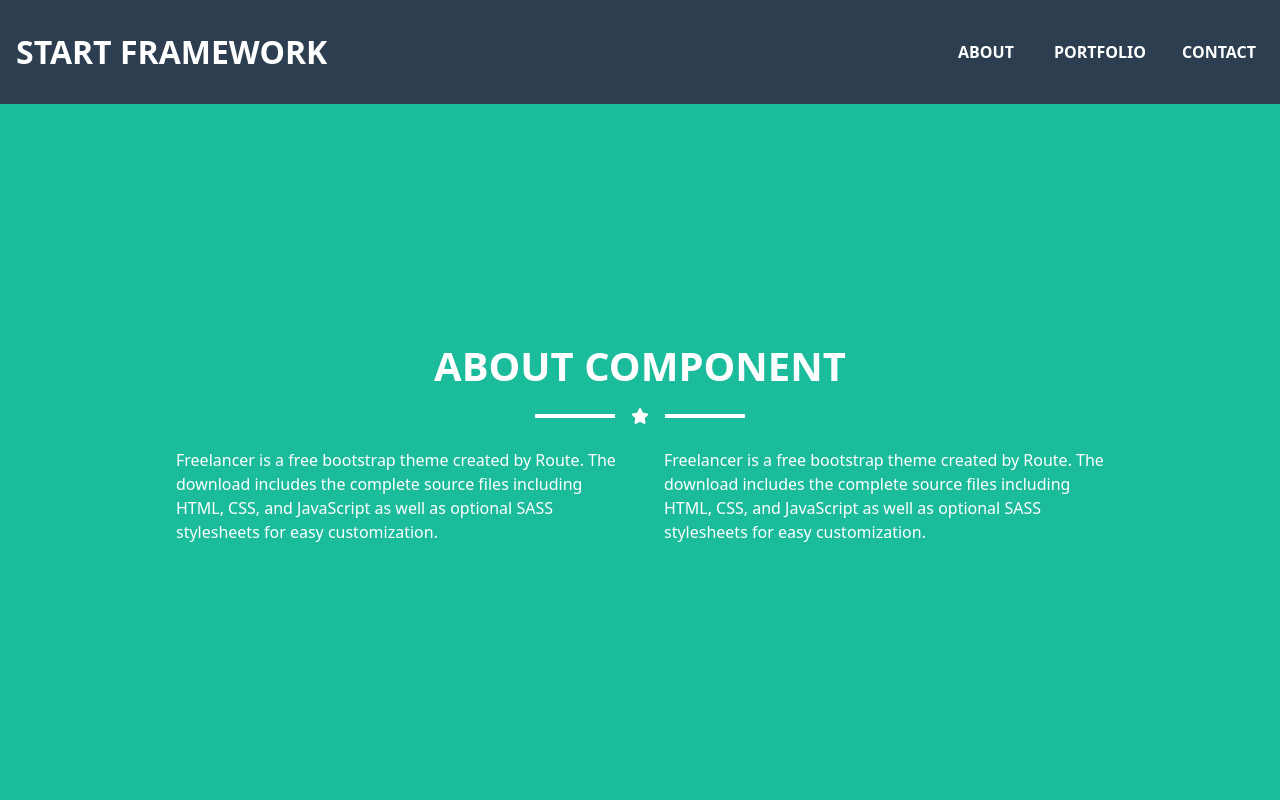
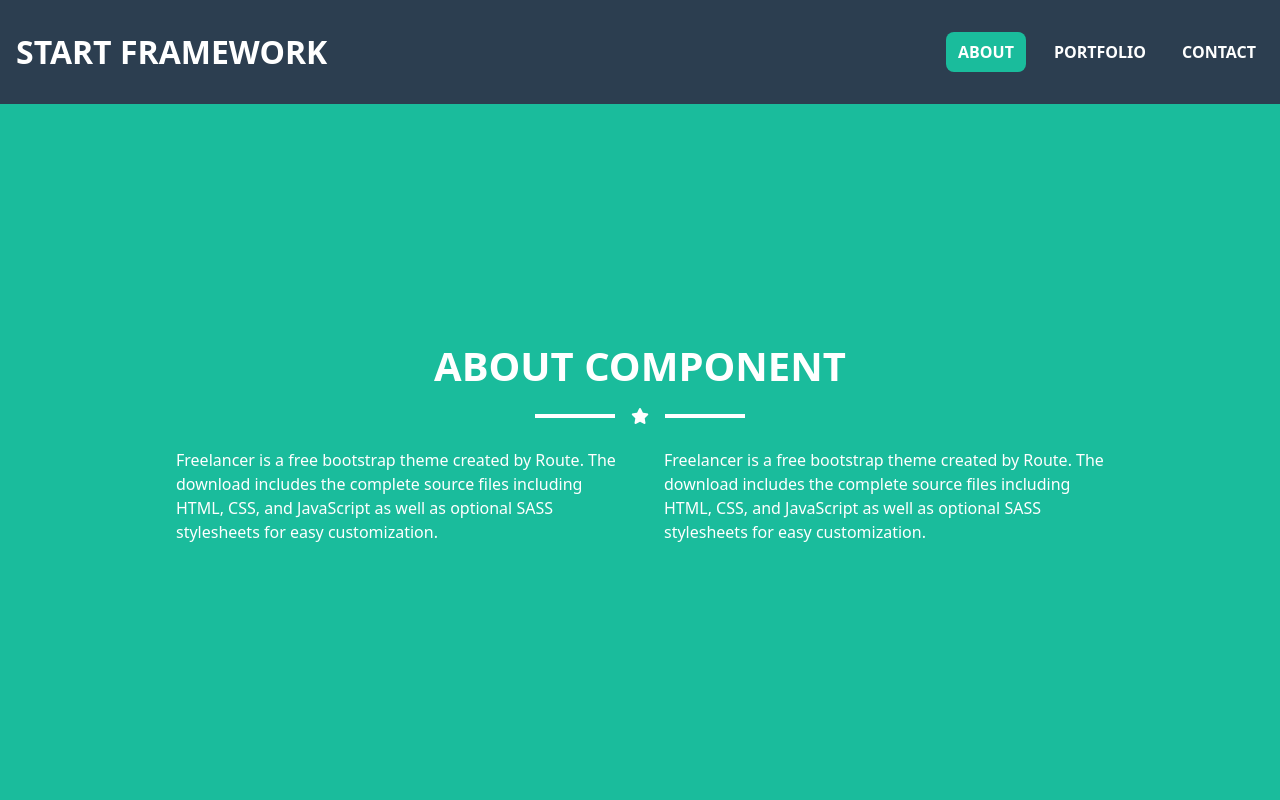
Before and after one commit to MohamedGold/StartFramework-React, a React (Vite) app: page /startFramework-react/about in a window 1280 px wide. Shown: the top 800 px of the page. Built offline with nearby package versions, Linux system fonts and the light colour scheme.

Commit message:
fourth-commit

```diff
--- a/src/Components/Navbar/Navbar.jsx
+++ b/src/Components/Navbar/Navbar.jsx
@@ -60,7 +60,7 @@ export default function Navbar() {
             <ul className="font-medium flex flex-col p-4 md:mx-0 md:p-0 mt-4 border  rounded-lg  md:flex-row md:space-x-4 rtl:space-x-reverse md:mt-0 md:border-0  dark:bg-gray-800 md:dark:bg-gray-900 dark:border-gray-700">
               <li>
                 <NavLink
-                  to="about"
+                  to="/startFramework-react/about"
                   className="block py-2 px-3 text-white  rounded-lg    font-[700]  uppercase"
                   aria-current="page"
                 >
@@ -69,7 +69,7 @@ export default function Navbar() {
               </li>
               <li>
                 <NavLink
-                  to="portfolio"
+                  to="/startFramework-react/portfolio"
                   className="block py-2 px-3 text-white  rounded-lg     font-[700] uppercase"
                 >
                   Portfolio
@@ -77,7 +77,7 @@ export default function Navbar() {
               </li>
               <li>
                 <NavLink
-                  to="contact"
+                  to="/startFramework-react/contact"
                   className="block py-2 px-2 text-white  rounded-lg   font-[700] uppercase"
                 >
                   Contact
```
